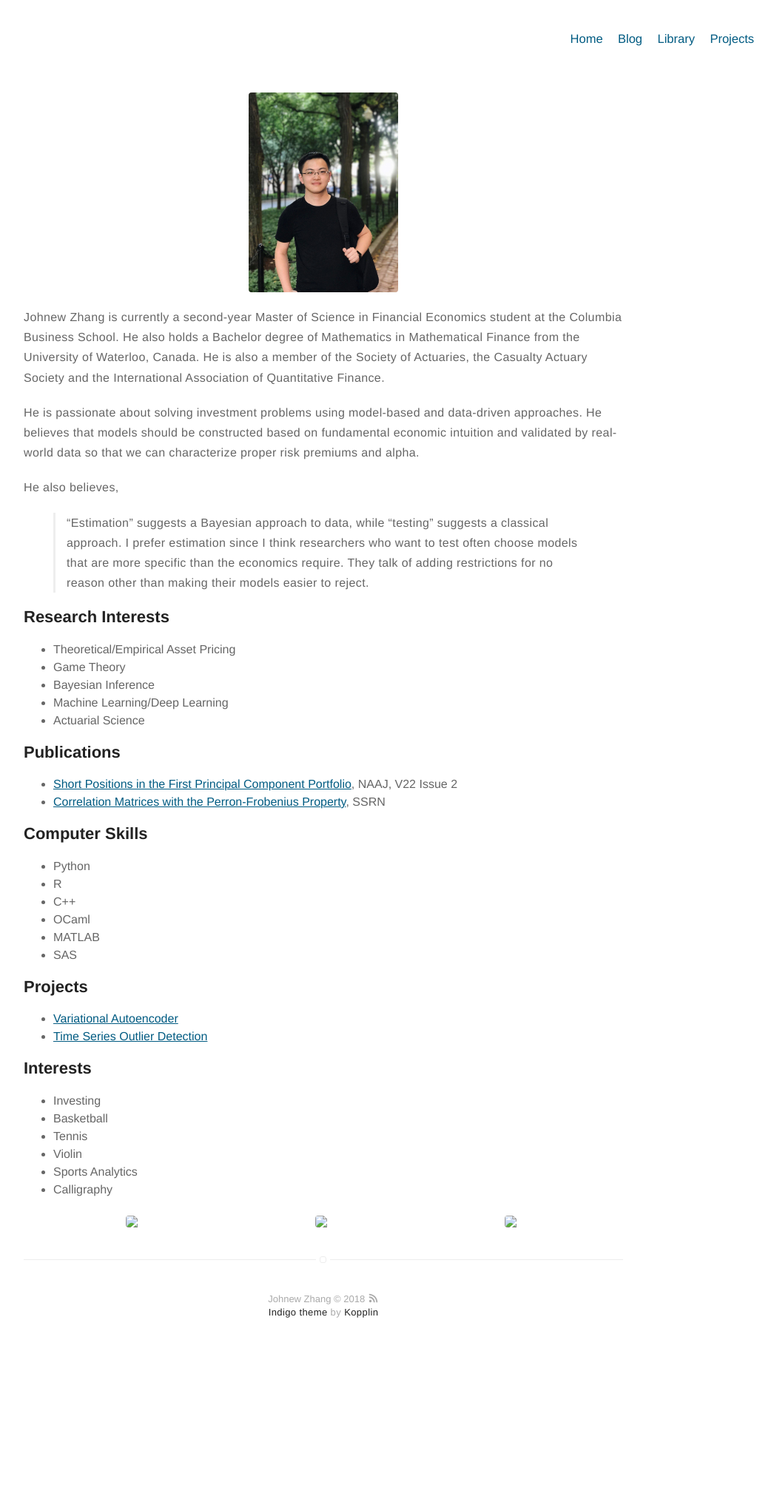
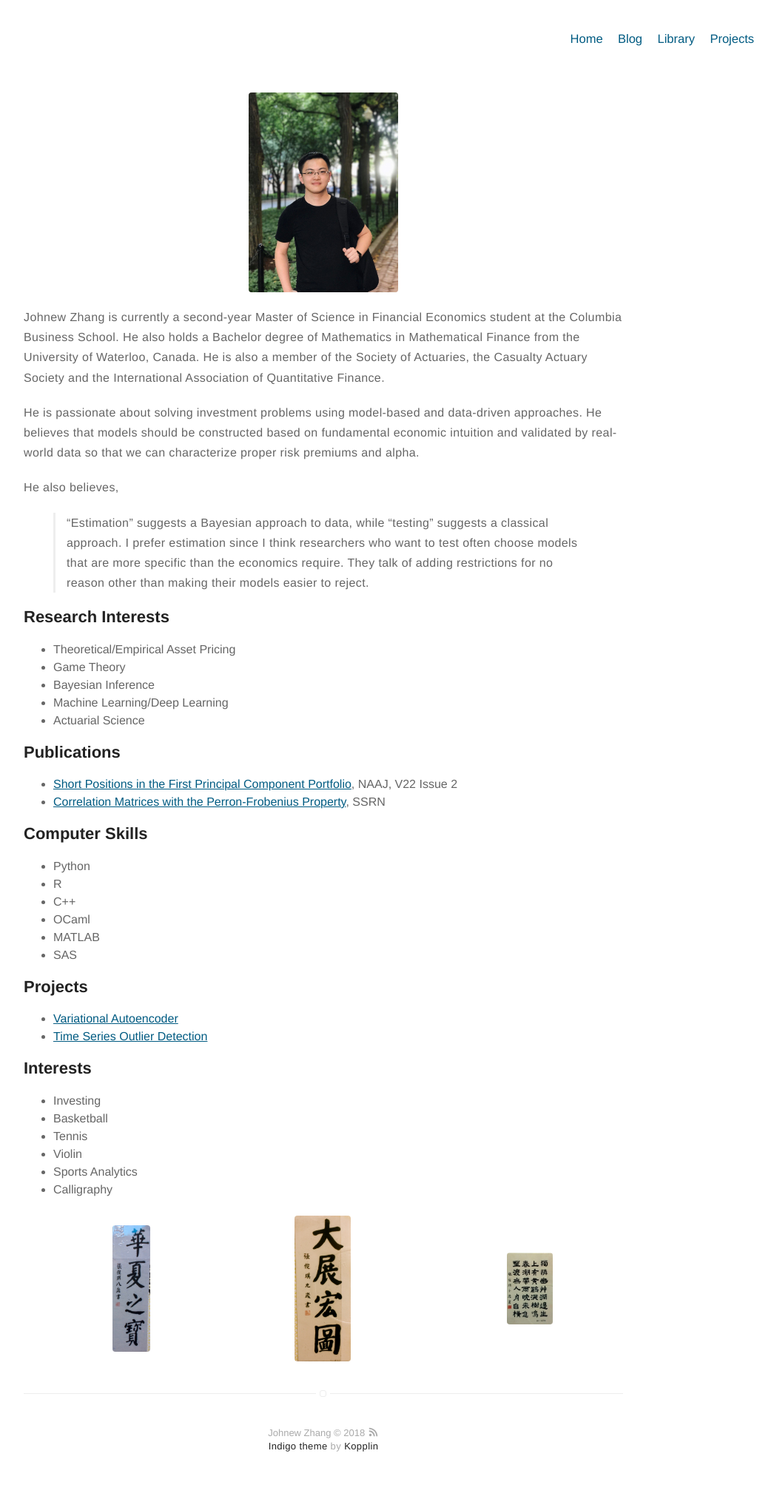
Before and after one commit to WizardKingZ/WizardKingZ.github.io, a Jekyll site: the page built from about.md, in a window 1280 px wide. Shown: the whole page at 74% size, without its empty margins (203-1253 px from the left). Built offline with Jekyll 4.4.1, drawn with Linux system fonts in a browser that asks for light colours; before the commit the page ends 1845 px from its top, so only the background shows below that.

Commit message:
Update about.md

```diff
--- a/about.md
+++ b/about.md
@@ -59,9 +59,9 @@ He also believes,
 	<li>Calligraphy <br> <p align="center">
 <table style="width:100%">
   <tr>
-    <td><img src="{{site.base_url}}/assets/images/about/image1.png"></td>
-    <td><img src="{{site.base_url}}/assets/images/about/image2.png"></td>
-    <td><img src="{{site.base_url}}/assets/images/about/image3.png"></td>
+    <td><img src="{{site.base_url}}/assets/images/about/image1.jpg"></td>
+    <td><img src="{{site.base_url}}/assets/images/about/image2.jpg"></td>
+    <td><img src="{{site.base_url}}/assets/images/about/image3.jpg"></td>
   </tr>
 </table>
 </p></li>
```
